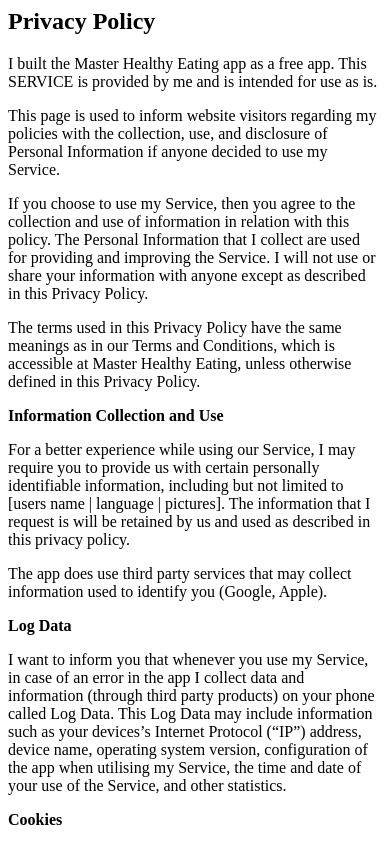
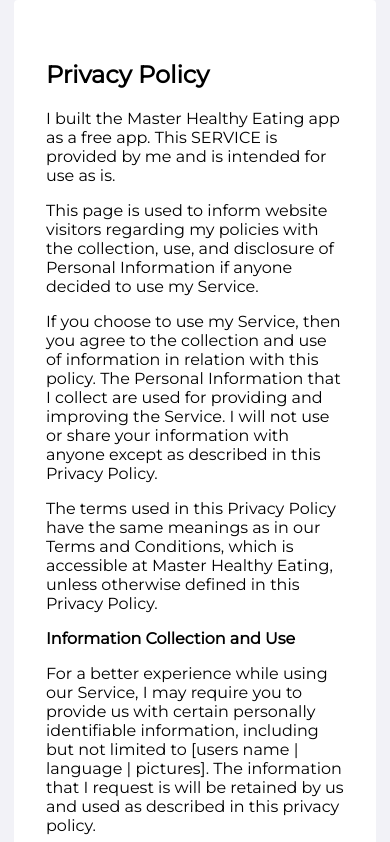
Before and after one commit to ledinhthanh/Master-Healthy-Eating, a plain HTML site: page index.html in a window 390 px wide. Shown: the top 842 px of the page. Drawn offline with Linux system fonts and the light colour scheme.

Commit message:
Update index.html

```diff
--- a/index.html
+++ b/index.html
@@ -1,5 +1,84 @@
-<html>
-<body>
+<!DOCTYPE html>
+<html lang="en" xmlns:v="urn:schemas-microsoft-com:vml" xmlns:o="urn:schemas-microsoft-com:office:office">
+
+  <head>
+    <meta charset="utf-8">
+    <meta name="x-apple-disable-message-reformatting">
+    <meta http-equiv="x-ua-compatible" content="ie=edge">
+    <meta name="viewport" content="width=device-width, initial-scale=1">
+    <meta name="format-detection" content="telephone=no, date=no, address=no, email=no">
+    <!--[if mso]>
+    <xml><o:OfficeDocumentSettings><o:PixelsPerInch>96</o:PixelsPerInch></o:OfficeDocumentSettings></xml>
+    <style>
+      td,th,div,p,a,h1,h2,h3,h4,h5,h6 {font-family: "Segoe UI", sans-serif; mso-line-height-rule: exactly;}
+    </style>
+  <![endif]-->
+    <title>Algolia Newsletter</title>
+    <link href="https://fonts.googleapis.com/css?family=Montserrat" rel="stylesheet" media="screen">
+    <style>
+      @media screen {
+        a[x-apple-data-detectors] {
+          color: inherit;
+          text-decoration: none;
+          color: inherit;
+          text-decoration: none;
+        }
+      }
+
+      @media screen {
+        .all-font-montserrat {
+          font-family: Montserrat, -apple-system, "Segoe UI", Helvetica, sans-serif !important;
+        }
+
+        .all-font-montserrat {
+          font-family: Montserrat, -apple-system, "Segoe UI", Helvetica, sans-serif !important;
+        }
+      }
+
+      @media (max-width: 600px) {
+        .sm-w-full {
+          width: 100% !important;
+        }
+
+        .sm-px-14 {
+          padding-left: 14px !important;
+          padding-right: 14px !important;
+        }
+
+        .sm-px-32 {
+          padding-left: 32px !important;
+          padding-right: 32px !important;
+        }
+
+        .sm-w-full {
+          width: 100% !important;
+        }
+
+        .sm-px-14 {
+          padding-left: 14px !important;
+          padding-right: 14px !important;
+        }
+
+        .sm-px-32 {
+          padding-left: 32px !important;
+          padding-right: 32px !important;
+        }
+      }
+    </style>
+  </head>
+
+  <body style="width: 100%; margin: 0; width: 100%; padding: 0; word-break: break-word; -webkit-font-smoothing: antialiased;">
+    <div style="display: none;">Updates from the Algolia team&#847; &#847; &#847; &#847; &#847; &#847; &#847; &#847; &#847; &#847; &#847; &#847; &#847; &#847; &#847; &#847; &#847; &#847; &#847; &#847; &#847; &#847; &#847; &#847; &#847; &#847; &#847; &#847; &#847; &#847; &#847; &#847; &#847; &#847; &#847; &#847; &#847; &#847; &#847; &#847; &#847; &#847; &#847; &#847; &#847; &#847; &#847; &#847; &#847; &#847; &#847; &#847; &#847; &#847; &#847; &#847; &zwnj;
+      &#160;&#847; &#847; &#847; &#847; &#847; &#847; &#847; &#847; &#847; &#847; &#847; &#847; &#847; &#847; &#847; &#847; &#847; &#847; &#847; &#847; &#847; &#847; &#847; &#847; &#847; &#847; &#847; &#847; &#847; &#847; &#847; &#847; &#847; &#847; &#847; &#847; &#847; &#847; &#847; &#847; &#847; &#847; &#847; &#847; &#847; &#847; &#847; &#847; &#847; &#847; &#847; &#847; &#847; &#847; &#847; &#847; &#847; &zwnj;
+      &#160;&#847; &#847; &#847; &#847; &#847; </div>
+    <div role="article" aria-roledescription="email" aria-label="Algolia Newsletter" lang="en">
+      <div pardot-region="" pardot-repeatable="">
+        <table class="all-font-montserrat" style="width: 100%;" cellpadding="0" cellspacing="0" role="presentation">
+          <tr>
+            <td align="center" class="sm-px-14" style="width: 100%; background-color: #f2f2f7; padding-bottom: 24px;">
+              <table class="sm-w-full" style="width: 600px;" cellpadding="0" cellspacing="0" role="presentation">
+                <tr>
+                  <td class="sm-px-32" style="border-bottom: 6px solid #dddfed; border-radius: 4px; background-color: #ffffff; padding: 40px; text-align: left;">
                     <h2>Privacy Policy</h2>
                     <p>I built the Master Healthy Eating app as a free app. This SERVICE is provided by me and is intended
                       for use as is.</p>
@@ -11,20 +90,18 @@
                       in this Privacy Policy.</p>
                     <p>The terms used in this Privacy Policy have the same meanings as in our Terms and Conditions,
                       which is accessible at Master Healthy Eating, unless otherwise defined in this Privacy Policy.</p>
-
                     <p><strong>Information Collection and Use</strong></p>
                     <p>For a better experience while using our Service, I may require you to provide us with certain
                       personally identifiable information, including but not limited to [users name | language | pictures].
                       The information that I request is will be retained by us and used as described in this privacy policy.</p>
                     <p>The app does use third party services that may collect information used to identify you (Google, Apple).
-
+                    </p>
                     <p><strong>Log Data</strong></p>
                     <p>I want to inform you that whenever you use my Service, in case of an error in the app I collect
                       data and information (through third party products) on your phone called Log Data. This Log Data
                       may include information such as your devices’s Internet Protocol (“IP”) address, device name,
                       operating system version, configuration of the app when utilising my Service, the time and date
                       of your use of the Service, and other statistics.</p>
-
                     <p><strong>Cookies</strong></p>
                     <p>Cookies are files with small amount of data that is commonly used an anonymous unique identifier.
                       These are sent to your browser from the website that you visit and are stored on your devices’s
@@ -34,7 +111,6 @@
                       have the option to either accept or refuse these cookies, and know when a cookie is being sent
                       to your device. If you choose to refuse our cookies, you may not be able to use some portions of
                       this Service.</p>
-
                     <p><strong>Service Providers</strong></p>
                     <p>I may employ third-party companies and individuals due to the following reasons:</p>
                     <ul>
@@ -46,20 +122,17 @@
                     <p>I want to inform users of this Service that these third parties have access to your Personal
                       Information. The reason is to perform the tasks assigned to them on our behalf. However, they
                       are obligated not to disclose or use the information for any other purpose.</p>
-
                     <p><strong>Security</strong></p>
                     <p>I value your trust in providing us your Personal Information, thus we are striving to use
                       commercially acceptable means of protecting it. But remember that no method of transmission over
                       the internet, or method of electronic storage is 100% secure and reliable, and I cannot
                       guarantee its absolute security.</p>
-
                     <p><strong>Links to Other Sites</strong></p>
                     <p>This Service may contain links to other sites. If you click on a third-party link, you will be
                       directed to that site. Note that these external sites are not operated by me. Therefore, I
                       strongly advise you to review the Privacy Policy of these websites. I have no control over, and
                       assume no responsibility for the content, privacy policies, or practices of any third-party
                       sites or services.</p>
-
                     <p><strong>Children’s Privacy</strong></p>
                     <p>This Services do not address anyone under the age of 13. I do not knowingly collect personal
                       identifiable information from children under 13. In the case I discover that a child under 13
@@ -70,9 +143,17 @@
                     <p>I may update our Privacy Policy from time to time. Thus, you are advised to review this page
                       periodically for any changes. I will notify you of any changes by posting the new Privacy Policy
                       on this page. These changes are effective immediately, after they are posted on this page.</p>
-
                     <p><strong>Contact Us</strong></p>
                     <p>If you have any questions or suggestions about my Privacy Policy, do not hesitate to contact
                       me.</p>
+                  </td>
+                </tr>
+              </table>
+            </td>
+          </tr>
+        </table>
+      </div>
+    </div>
   </body>
+
 </html>
```
Lines whose indentation alone changed are shown as unchanged.
